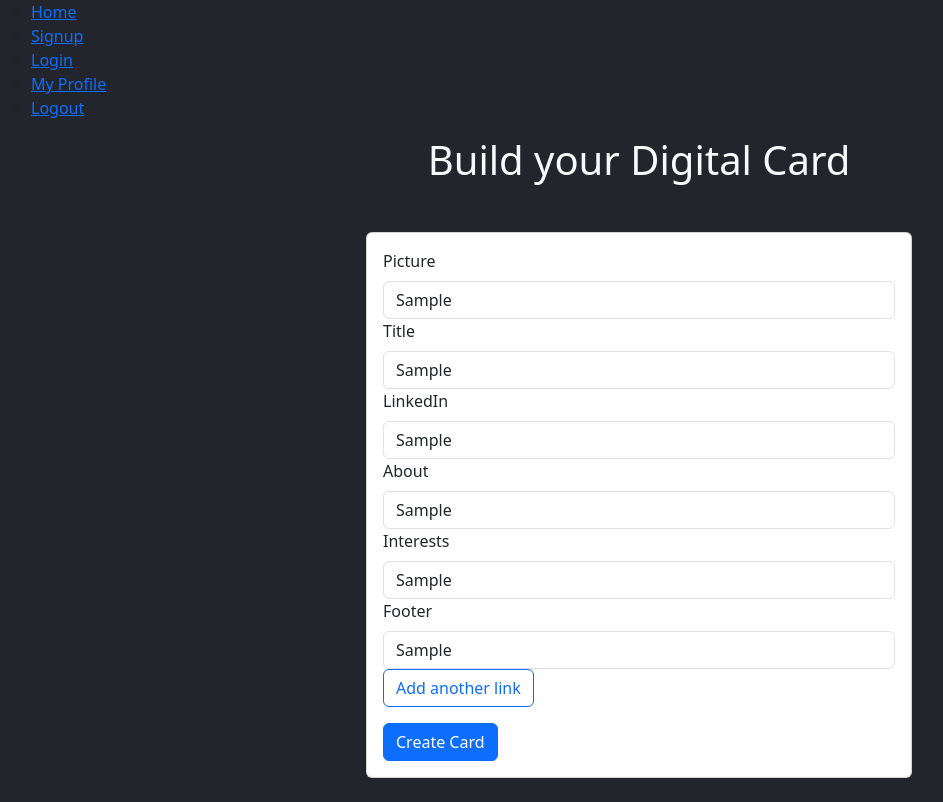
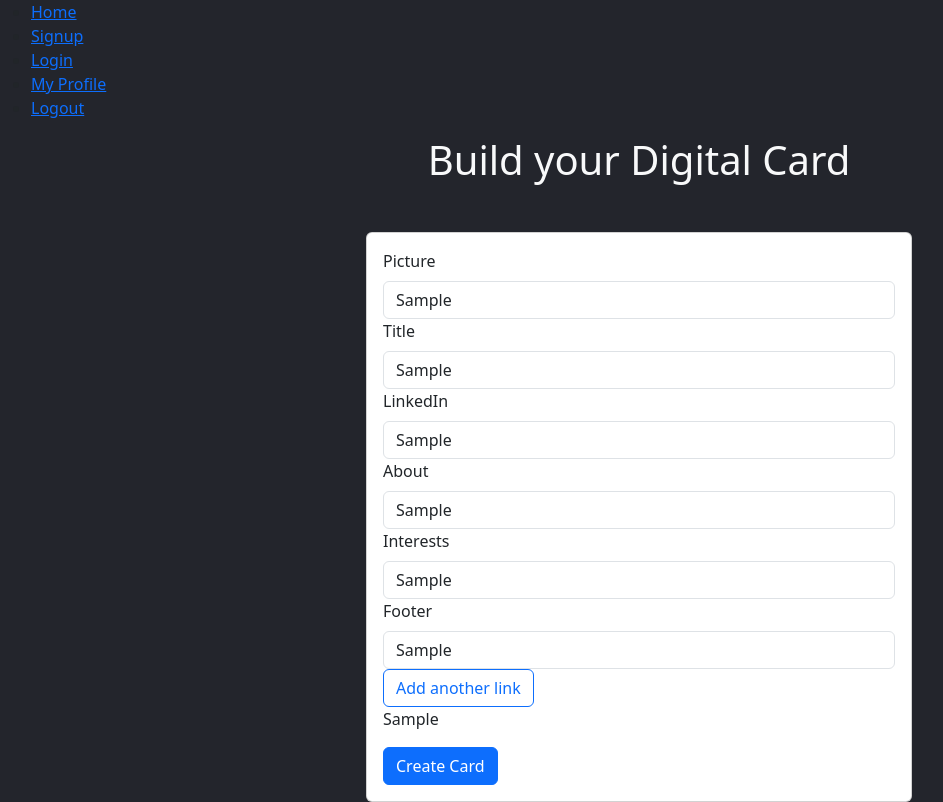
Before and after one commit to gcode101/Digital-Business-Card, a React (Vite) app in the folder Client/: page /card-build in a window 1280 px wide. Both pictures are taken after typing "Sample", "Sample", "Sample", "Sample", "Sample", "Sample" into the empty fields and a click on the button "Create Card". Shown: the whole page, without its empty margins (1-944 px from the left). Built offline with nearby package versions, Linux system fonts and the light colour scheme; no server answers; a web font is replaced by a local one.

Commit message:
corrected small bugs in the cardbuild component

```diff
--- a/Client/src/components/CardBuild.jsx
+++ b/Client/src/components/CardBuild.jsx
@@ -1,6 +1,7 @@
 import { useState } from 'react';
 import axios from 'axios';
-import { getCookie } from '../services/GetCookies'
+import { getCookie } from '../services/GetCookies';
+import { useNavigate } from 'react-router-dom';
 
 
 function CardBuild() {
@@ -9,13 +10,15 @@ function CardBuild() {
 	const [title, setTitle] = useState();
 
 	const [linkedIn, setLinkedIn] = useState();
-	const [socialLinks, setSocialtLinks] = useState([]);
+	const [social, setSocialLinks] = useState([]);
 
 	const [about, setAbout] = useState();
 	const [interests, setInterests] = useState();
 
 	const [footerLink, setFooterLink] = useState('');
-	const [footerLinks, setFooterLinks] = useState([]);
+	const [footer, setFooterLinks] = useState([]);
+
+	const navigate = useNavigate();
 
 	const getTokenPayload = () => {
 		const token = getCookie('token');
@@ -27,7 +30,7 @@ function CardBuild() {
 	}
 
 	const addFooterLink = () => {
-		setFooterLinks([...footerLinks, footerLink]);
+		setFooterLinks([...footer, footerLink]);
 		setFooterLink('');
 	}
 
@@ -38,8 +41,11 @@ function CardBuild() {
 		const userID = tokenPayload.userId;
 		const name = tokenPayload.name;
 
-		setSocialtLinks([userEmail, linkedIn]);
-		setFooterLinks([...footerLinks, footerLink]);
+	    setSocialLinks(prevSocialLinks => [...prevSocialLinks, userEmail, linkedIn]);
+	    setFooterLinks(prevFooterLinks => [...prevFooterLinks, footerLink]);
+
+	    const socialLinks = [...social, userEmail, linkedIn];
+	    const footerLinks = [...footer, footerLink];
 
 		axios.post('http://localhost:3000/cards', {
 			picture,
@@ -53,6 +59,7 @@ function CardBuild() {
 		})
 		.then(result => {
 			console.log(result)
+			navigate("/card");
 		})
 		.catch((err) => console.log(err));
 	}
@@ -115,7 +122,12 @@ function CardBuild() {
 											value={footerLink}
 											onChange={(e) => { setFooterLink(e.target.value) }}
 										/>
-										<div onClick={addFooterLink} className="btn btn-outline-primary">Add another link</div>
+										<div>
+											<div onClick={addFooterLink} className="btn btn-outline-primary">Add another link</div>
+											{ footer.map((link, index) => (
+												<div key={index}>{link}</div>
+											))}
+										</div>
 									</div>
 									<button type="submit" className="btn btn-primary mt-3 center">Create Card</button>
 								</form>
```
